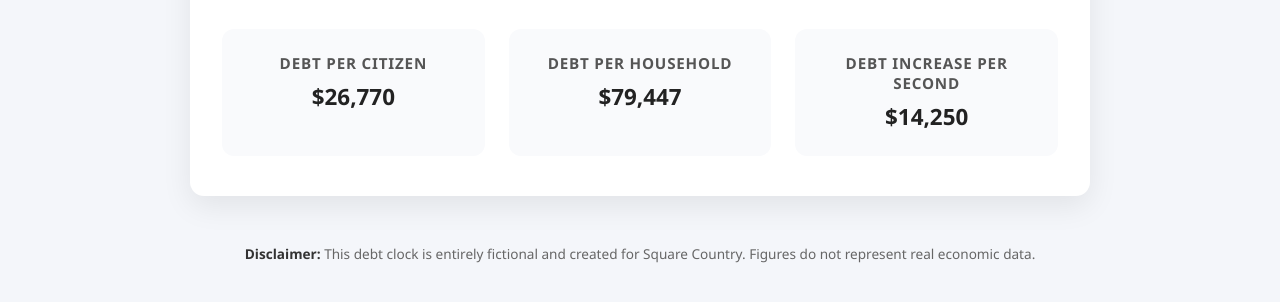
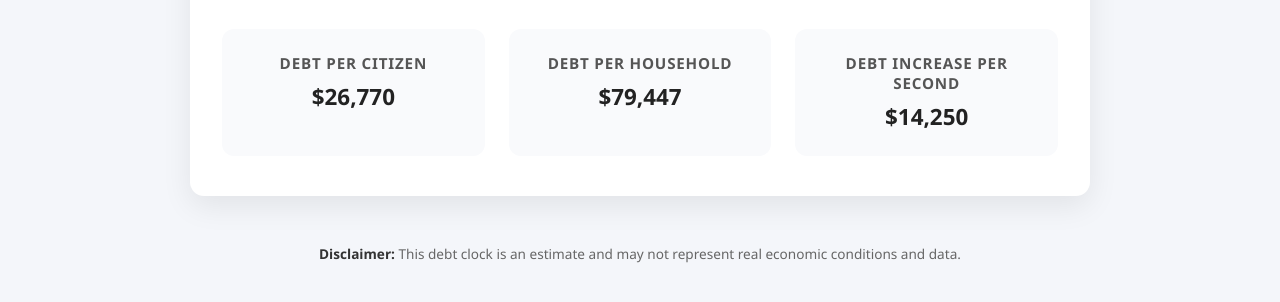
Before and after one commit to tmitmac/debt-clock, a plain HTML site: page index.html in a window 1280 px wide. Shown: the part 340-642 px from the top of the page. Drawn offline with Linux system fonts and the light colour scheme.

Commit message:
Update index.html

```diff
--- a/index.html
+++ b/index.html
@@ -144,8 +144,7 @@
 </main>
 
 <footer>
-  <p><strong>Disclaimer:</strong> This debt clock is entirely fictional and created for Square Country.
-     Figures do not represent real economic data.</p>
+  <p><strong>Disclaimer:</strong> This debt clock is an estimate and may not represent real economic conditions and data.</p>
 </footer>
 
 <script>
```
